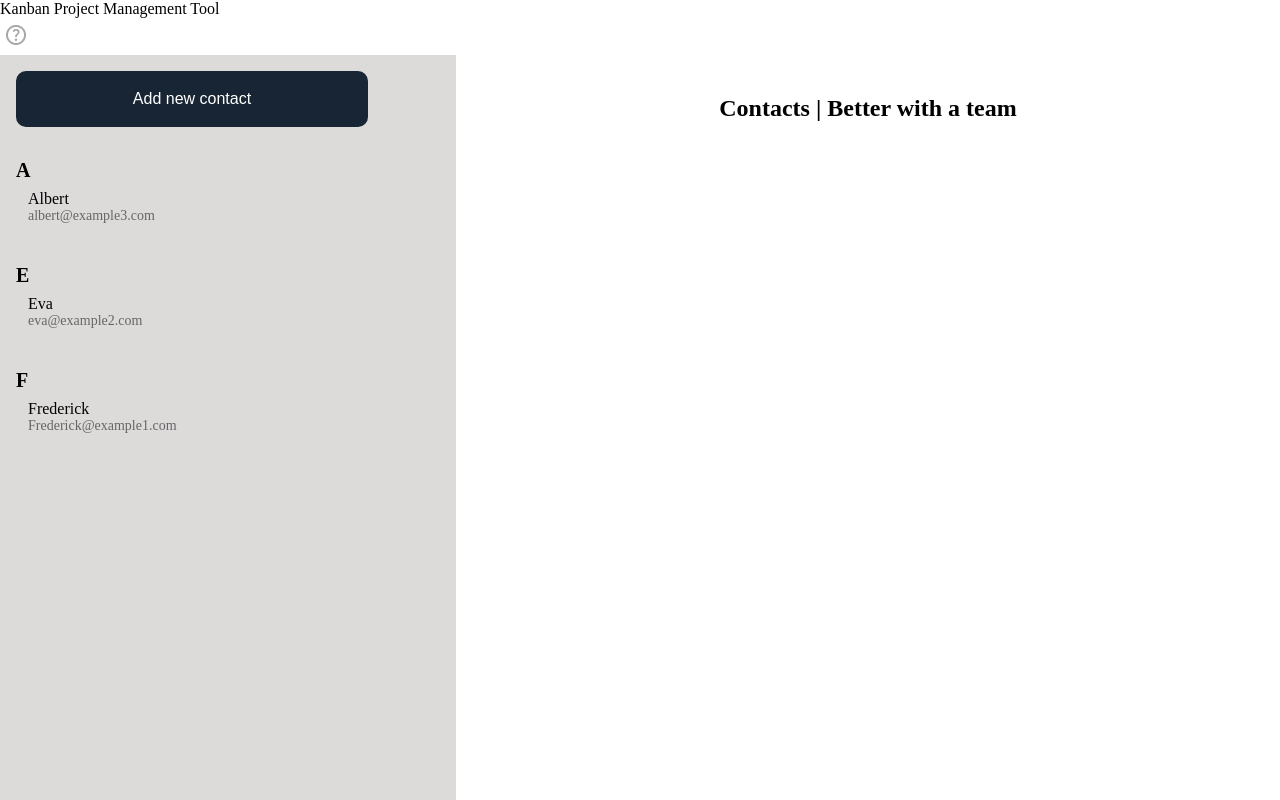
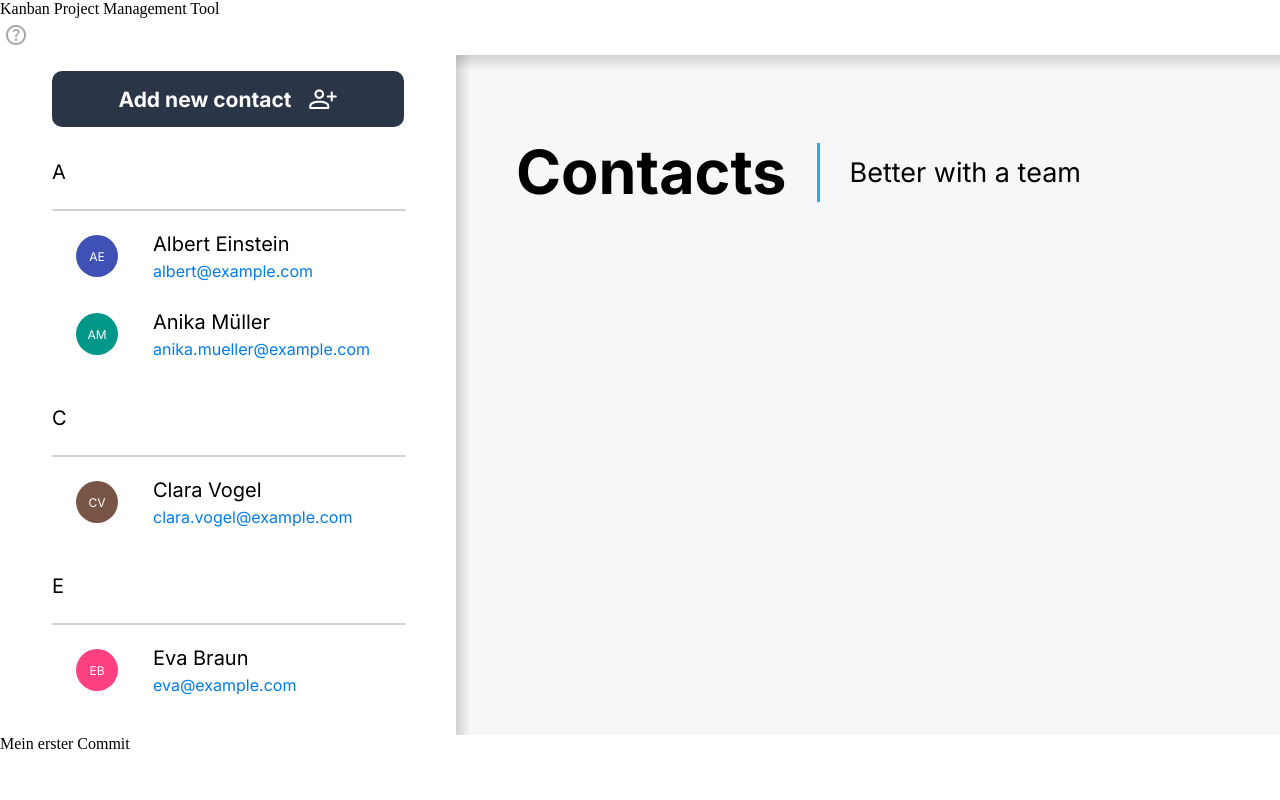
Before and after one commit to MariBoh/join_board, an Angular app: page / in a window 1280 px wide. Shown: the top 800 px of the page. Built offline with nearby package versions, Linux system fonts and the light colour scheme.

Commit message:
added pre-functions for rendering contacts and design

```diff
--- a/src/app/app.component.ts
+++ b/src/app/app.component.ts
@@ -8,7 +8,7 @@ import { FooterComponent } from "./shared/footer/footer.component";
 @Component({
   selector: 'app-root',
   standalone: true,
-  imports: [CommonModule , RouterOutlet, HeaderComponent, FooterComponent],
+  imports: [CommonModule, RouterOutlet, HeaderComponent, FooterComponent],
   templateUrl: './app.component.html',
   styleUrl: './app.component.scss'
 })
--- a/src/app/app.routes.ts
+++ b/src/app/app.routes.ts
@@ -6,8 +6,8 @@ import { PrivacyPolicyComponent } from './legal/privacy-policy/privacy-policy.co
 
 export const routes: Routes = [
 
-    { path: '', component: HomeComponent},
-    { path: 'legal-notice', component: LegalNoticeComponent},
-    { path: 'privacy-policy', component: PrivacyPolicyComponent},
+    { path: '', component: HomeComponent },
+    { path: 'legal-notice', component: LegalNoticeComponent },
+    { path: 'privacy-policy', component: PrivacyPolicyComponent },
 
 ];
--- a/src/app/components/contacts-list/contacts-list.component.html
+++ b/src/app/components/contacts-list/contacts-list.component.html
@@ -1,40 +1,32 @@
 <div class="contacts-container">
-
     <div class="contacts-list">
-
-        <div><!-- Shardzil, hier ist der botton für deine addNewContact Funktion-->
-            <button class="add-contact-button">Add new contact</button>
+        <div class="add-button">
+            <button class="add-contact-button" (click)="addNewContact()">
+                Add new contact
+                <img src="assets/img/contact/person_add.svg" alt="Add Contact" class="add-icon">
+            </button>
         </div>
 
-        <div class="contact-group">
-            <div class="contact-letter">A</div>
-            <div class="contact-entry">
-                <div class="contact-name">Albert</div>
-                <div class="contact-email">albert&#64;example3.com</div>
-            </div>
-        </div>
-
-        <div class="contact-group">
-            <div class="contact-letter">E</div>
-            <div class="contact-entry">
-                <div class="contact-name">Eva</div>
-                <div class="contact-email">eva&#64;example2.com</div>
-            </div>
-        </div>
-
-        <div class="contact-group">
-            <div class="contact-letter">F</div>
-            <div class="contact-entry">
-                <div class="contact-name">Frederick</div>
-                <div class="contact-email">Frederick&#64;example1.com</div>
+        <div *ngFor="let group of contactGroups" class="contact-group">
+            <div class="contact-letter">{{ group.letter }}</div>
+            <div class="contact-divider"></div>
+            <div *ngFor="let contact of group.contacts" class="contact-entry">
+                <div class="contact-avatar" [style.background-color]="contact.color">
+                    {{ contact.initials }}
+                </div>
+                <div class="contact-info">
+                    <div class="contact-name">{{ contact.name }}</div>
+                    <div class="contact-email">{{ contact.email }}</div>
+                </div>
             </div>
         </div>
     </div>
 
-
-
-
     <div class="contacts-details">
-        <h1>Contacts | Better with a team</h1>
+        <div class="contacts-title-container">
+            <h1 class="contacts-title">Contacts</h1>
+            <div class="title-divider"></div>
+            <h2 class="contacts-subtitle">Better with a team</h2>
+        </div>
     </div>
 </div>
--- a/src/app/components/contacts-list/contacts-list.component.scss
+++ b/src/app/components/contacts-list/contacts-list.component.scss
@@ -1,65 +1,194 @@
 .contacts-container {
     display: flex;
-    height: 928px;
+    height: calc(100vh - 120px);
     width: 100%;
+    position: relative;
 }
 
 .contacts-list {
     width: 456px;
     padding: 16px;
-    background-color: rgb(221, 218, 218);
+    background-color: var(--primary-bg);
     display: flex;
     flex-direction: column;
     gap: 16px;
+    overflow-y: auto;
+    z-index: 1;
+}
+
+.add-button {
+    display: flex;
+    justify-content: center;
 }
 
 .add-contact-button {
     width: 352px;
     height: 56px;
     border-radius: 10px;
-    background-color: #182534;
-    color: white;
+    font-family: 'Inter', sans-serif;
+    font-weight: 700;
+    background-color: var(--darkblue);
+    color: var(--secondary-font);
     border: none;
-    font-size: 16px;
+    font-size: 21px;
     cursor: pointer;
-    align-self: center;
+    display: flex;
+    align-items: center;
+    justify-content: center;
+    gap: 16px;
+    transition: background-color 0.3s;
+
+    &:hover {
+        background-color: var(--light-blue);
+    }
+}
+
+.add-icon {
+    width: 30px;
+    height: 30px;
 }
 
 .contact-group {
-    margin-top: 16px;
+    width: 352px;
+    margin: 0 auto;
 }
 
 .contact-letter {
-    font-weight: bold;
+    width: 352px;
+    height: 58px;
+    font-family: 'Inter', sans-serif;
+    font-weight: 400;
     font-size: 20px;
-    margin-bottom: 8px;
+    color: var(--primary-font);
+    display: flex;
+    align-items: center;
+}
+
+.contact-divider {
+    width: 352px;
+    height: 16px;
+    padding: 8px 0;
+    gap: 10px;
+
+    &::after {
+        content: '';
+        display: block;
+        width: 352px;
+        height: 0px;
+        border-radius: 3px;
+        border: 1px solid var(--contacts-border);
+    }
 }
 
 .contact-entry {
-    padding-left: 12px;
-    margin-bottom: 8px;
+    width: 352px;
+    height: 78px;
+    border-radius: 10px;
+    padding: 15px 24px;
+    display: flex;
+    align-items: center;
+    gap: 35px;
+    cursor: pointer;
+    transition: background-color 0.2s;
+
+    &:hover {
+        background-color: #f0f0f0;
+    }
+}
+
+.contact-avatar {
+    width: 42px;
+    height: 42px;
+    border-radius: 50%;
+    display: flex;
+    align-items: center;
+    justify-content: center;
+    background-color: var(--contact-color);
+    font-family: 'Inter', sans-serif;
+    font-weight: 400;
+    font-size: 12px;
+    color: var(--secondary-font);
+}
+
+.contact-info {
+    display: flex;
+    flex-direction: column;
+    gap: 5px;
+    width: 140px;
+    height: 48px;
 }
 
 .contact-name {
-    font-size: 16px;
-    font-weight: 500;
+    font-family: 'Inter', sans-serif;
+    font-weight: 400;
+    font-size: 20px;
+    letter-spacing: 0%;
+    color: var(--primary-font);
 }
 
 .contact-email {
-    font-size: 14px;
-    color: #666;
+    font-family: 'Inter', sans-serif;
+    font-weight: 400;
+    font-size: 16px;
+    letter-spacing: 0%;
+    color: var(--email-font);
 }
 
 .contacts-details {
     flex-grow: 1;
-    padding: 40px;
+    padding: 80px 0 0 60px;
+    background-color: var(--secondary-bg);
     display: flex;
-    align-items: start;
-    justify-content: center;
-    text-align: center;
+    flex-direction: column;
+    position: relative;
+
+    &::before {
+        content: '';
+        position: absolute;
+        top: 0;
+        left: 0;
+        right: 0;
+        height: 15px;
+        background: linear-gradient(to bottom, rgba(0, 0, 0, 0.15) 0%, transparent 100%);
+        z-index: 2;
+    }
+
+    &::after {
+        content: '';
+        position: absolute;
+        top: 0;
+        left: 0;
+        bottom: 0;
+        width: 15px;
+        background: linear-gradient(to right, rgba(0, 0, 0, 0.15) 0%, transparent 100%);
+        z-index: 2;
+    }
 }
 
-.contacts-details h1 {
-    font-size: 24px;
-    font-weight: bold;
+.contacts-title-container {
+    display: flex;
+    align-items: center;
+    gap: 30px;
+    margin-bottom: 30px;
 }
+
+.contacts-title {
+    font-family: 'Inter', sans-serif;
+    font-weight: 700;
+    font-size: 61px;
+    letter-spacing: 0%;
+    color: var(--primary-font);
+}
+
+.title-divider {
+    height: 59px;
+    border-left: 3px solid var(--light-blue);
+}
+
+.contacts-subtitle {
+    font-family: 'Inter', sans-serif;
+    font-weight: 400;
+    font-size: 27px;
+    letter-spacing: 0%;
+    color: var(--primary-font);
+}
--- a/src/app/components/contacts-list/contacts-list.component.ts
+++ b/src/app/components/contacts-list/contacts-list.component.ts
@@ -1,12 +1,62 @@
-import { Component } from '@angular/core';
+import { CommonModule } from '@angular/common';
+import { Component, OnInit } from '@angular/core';
+import { Contact } from '../../models/contact.model';
+import { ContactService } from '../../services/contact.service';
+
+
+interface ContactGroup {
+  letter: string;
+  contacts: Contact[];
+}
 
 @Component({
   selector: 'app-contacts-list',
   standalone: true,
-  imports: [],
+  imports: [CommonModule],
   templateUrl: './contacts-list.component.html',
-  styleUrl: './contacts-list.component.scss'
+  styleUrls: ['./contacts-list.component.scss']
 })
-export class ContactsListComponent {
 
+export class ContactsListComponent implements OnInit {
+  contacts: Contact[] = [];
+  contactGroups: ContactGroup[] = [];
+
+  constructor(private contactService: ContactService) { }
+
+  ngOnInit(): void {
+    this.loadContacts();
+  }
+
+  loadContacts(): void {
+    this.contactService.getContacts().subscribe(contacts => {
+      this.contacts = contacts;
+      this.groupContactsByFirstLetter();
+    });
+  }
+
+  groupContactsByFirstLetter(): void {
+    const groupsMap = new Map<string, Contact[]>();
+
+    this.contacts.forEach(contact => {
+      const firstLetter = contact.name.charAt(0).toUpperCase();
+      if (!groupsMap.has(firstLetter)) {
+        groupsMap.set(firstLetter, []);
+      }
+      groupsMap.get(firstLetter)?.push(contact);
+    });
+
+    this.contactGroups = Array.from(groupsMap.entries())
+      .sort(([letterA], [letterB]) => letterA.localeCompare(letterB))
+      .map(([letter, contacts]) => ({ letter, contacts }));
+  }
+
+  addNewContact(): void {
+    this.contactService.addContact({
+      name: 'New Contact',
+      email: 'new@example.com',
+      phone: '+49123456789'
+    }).subscribe(newContact => {
+      this.loadContacts();
+    });
+  }
 }
--- a/src/app/components/home/home.component.ts
+++ b/src/app/components/home/home.component.ts
@@ -8,6 +8,7 @@ import { ContactsListComponent } from '../contacts-list/contacts-list.component'
   templateUrl: './home.component.html',
   styleUrl: './home.component.scss'
 })
+
 export class HomeComponent {
 
 }
--- /dev/null
+++ b/src/app/services/contact.mock.service.ts
@@ -0,0 +1,92 @@
+import { Injectable } from '@angular/core';
+import { Contact, generateInitials, generateRandomColor } from '../models/contact.model';
+import { Observable, of } from 'rxjs';
+import { ContactService } from './contact.service';
+
+@Injectable({
+    providedIn: 'root'
+})
+
+export class ContactMockService extends ContactService {
+    private mockContacts: Contact[] = [
+        {
+            id: '1',
+            name: 'Albert Einstein',
+            email: 'albert@example.com',
+            phone: '+123456789',
+            color: '#3f51b5',
+            initials: 'AE'
+        },
+        {
+            id: '2',
+            name: 'Eva Braun',
+            email: 'eva@example.com',
+            phone: '+987654321',
+            color: '#ff4081',
+            initials: 'EB'
+        },
+        {
+            id: '3',
+            name: 'Frederick Smith',
+            email: 'frederick@example.com',
+            phone: '+1122334455',
+            color: '#4caf50',
+            initials: 'FS'
+        },
+        {
+            id: '4',
+            name: 'Lukas Schneider',
+            email: 'lukas.schneider@example.com',
+            phone: '+4915112345678',
+            color: '#9c27b0',
+            initials: 'LS'
+        },
+        {
+            id: '5',
+            name: 'Anika Müller',
+            email: 'anika.mueller@example.com',
+            phone: '+4917623456789',
+            color: '#009688',
+            initials: 'AM'
+        },
+        {
+            id: '6',
+            name: 'Johannes Becker',
+            email: 'johannes.becker@example.com',
+            phone: '+491701234567',
+            color: '#ff9800',
+            initials: 'JB'
+        },
+        {
+            id: '7',
+            name: 'Clara Vogel',
+            email: 'clara.vogel@example.com',
+            phone: '+491521234567',
+            color: '#795548',
+            initials: 'CV'
+        },
+        {
+            id: '8',
+            name: 'Zorro Oncepiece',
+            email: 'zorro@example.com',
+            phone: '+49548834567',
+            color: '#795748',
+            initials: 'ZO'
+        },
+    ];
+
+    getContacts(): Observable<Contact[]> {
+        return of(this.mockContacts);
+    }
+
+    addContact(contact: Omit<Contact, 'id' | 'initials' | 'color'>): Observable<Contact> {
+        const newContact: Contact = {
+            ...contact,
+            id: (this.mockContacts.length + 1).toString(),
+            initials: generateInitials(contact.name),
+            color: generateRandomColor()
+        };
+        this.mockContacts.push(newContact);
+        return of(newContact);
+    }
+}
--- a/src/styles.scss
+++ b/src/styles.scss
@@ -1,12 +1,15 @@
 :root {
-    --primary-bg: #F6F7F8;
+    --primary-bg: #ffffff;
+    --secondary-bg: #F6F7F8;
     --primary-font: black;
-    --secondary-font: white;
+    --secondary-font: #ffffff;
     --darkblue: #2A3647;
     --nav-button: #CDCDCD;
     --privacy-legal: #A8A8A8;
     --email-font: #007CEE;
-    --link-font: #29ABE2;
+    --light-blue: #29ABE2;
+    --contacts-border: #D1D1D1;
+    --contacs-hover: #F0F0F0;
 
 }
 
```
Also changed, not shown: src/app/app.config.ts (+6 -1 lines), src/app/models/contact.model.ts (added, +19 -0 lines), src/app/services/contact.service.ts (added, +12 -0 lines), src/assets/img/contact/person_add.svg (added), 1 other file (tests, documents, lock files or other folders).
